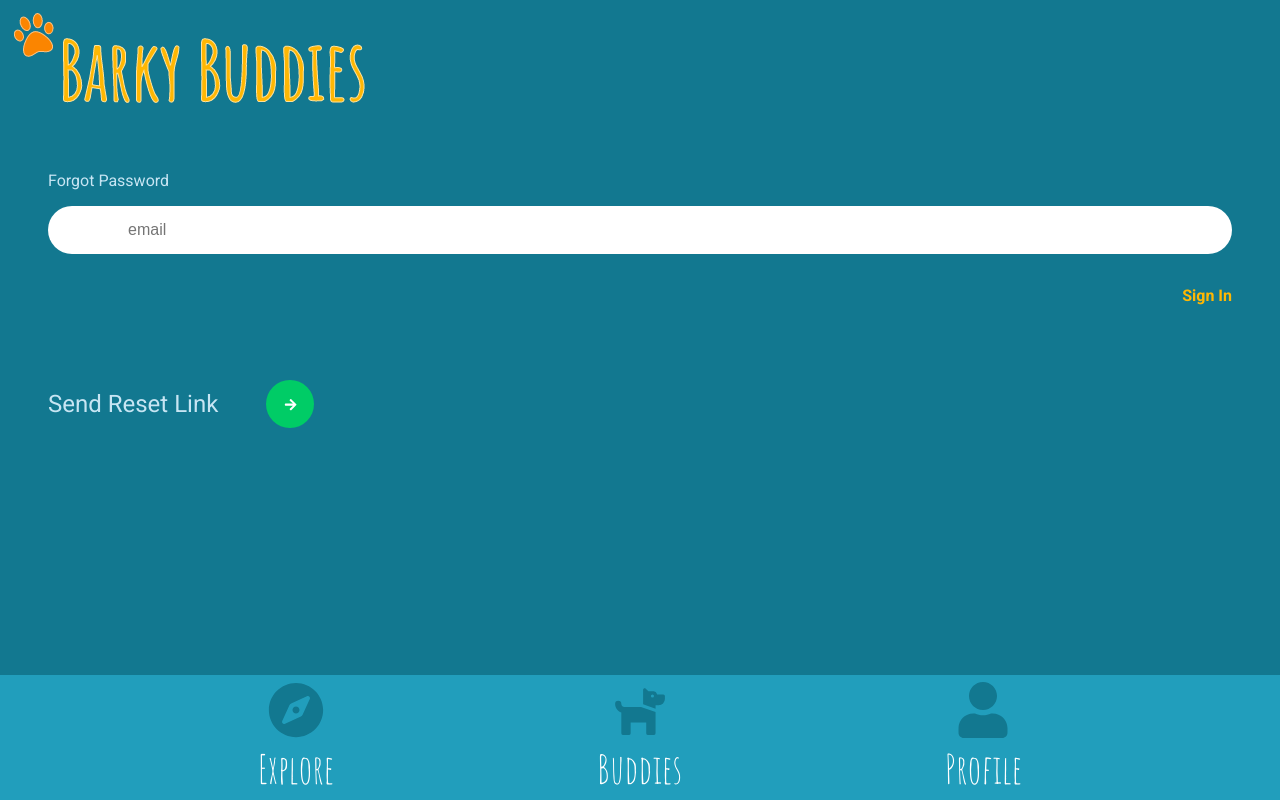
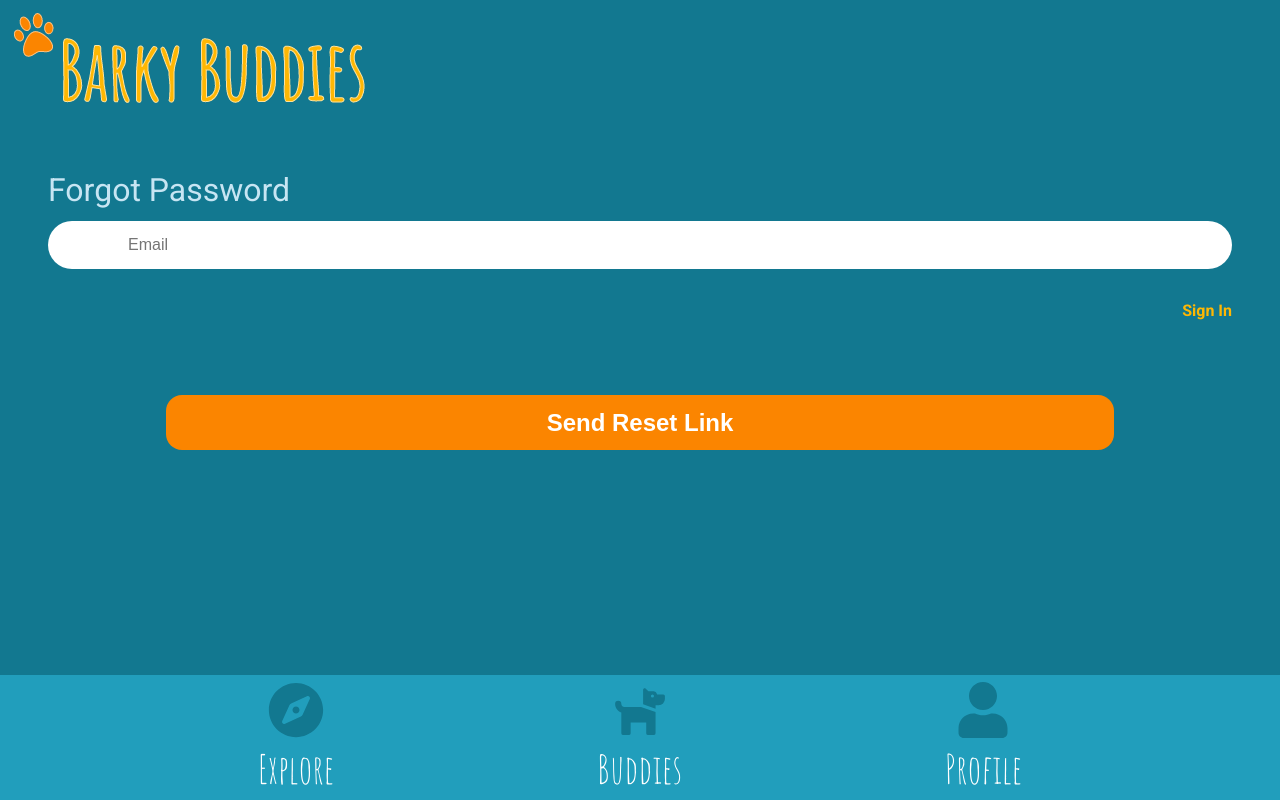
Before and after one commit to bethsutton/barky-buddies, a React (Create React App) app: page /forgot-password in a window 1280 px wide. Built offline with nearby package versions, Linux system fonts and the light colour scheme.

Commit message:
added ForgotPassword styling

```diff
--- a/src/pages/ForgotPassword.jsx
+++ b/src/pages/ForgotPassword.jsx
@@ -26,14 +26,14 @@ function ForgotPassword() {
   return (
     <div className="pageContainer">
       <header>
-        <p className="pageHeader">Forgot Password</p>
+        <p className="pageTitle">Forgot Password</p>
       </header>
       <main>
         <form onSubmit={onSubmit}>
           <input
             type="email"
             className="emailInput"
-            placeholder="email"
+            placeholder="Email"
             id="email"
             value={email}
             onChange={onChange}
@@ -43,9 +43,9 @@ function ForgotPassword() {
           </Link>
 
           <div className="signInBar">
-            <div className="signInText">Send Reset Link</div>
-            <button className="signInButton">
-              <FaArrowRight fill="#ffffff" width="34px" height="34px" />
+            <button className="primaryButton">
+              <div className="signInText">Send Reset Link</div>
+              {/* <FaArrowRight fill="#ffffff" width="34px" height="34px" /> */}
             </button>
           </div>
         </form>
--- a/src/pages/Profile.jsx
+++ b/src/pages/Profile.jsx
@@ -36,7 +36,7 @@ function Profile() {
 
   return (
     <div className="profile">
-      <header className="profileHeader">
+      <header className="pageTitle">
         <p className="pageHeader">My Profile</p>
         <button type="button" className="logOut" onClick={onLogout}>
           Logout
```
